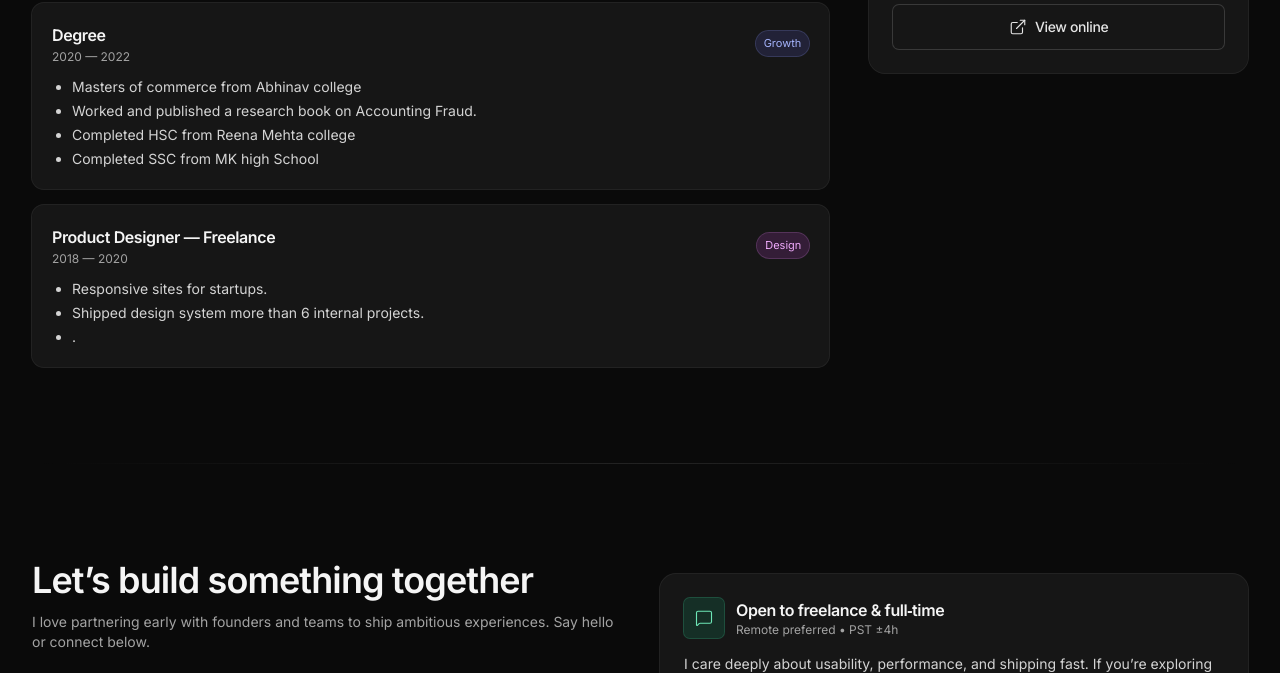
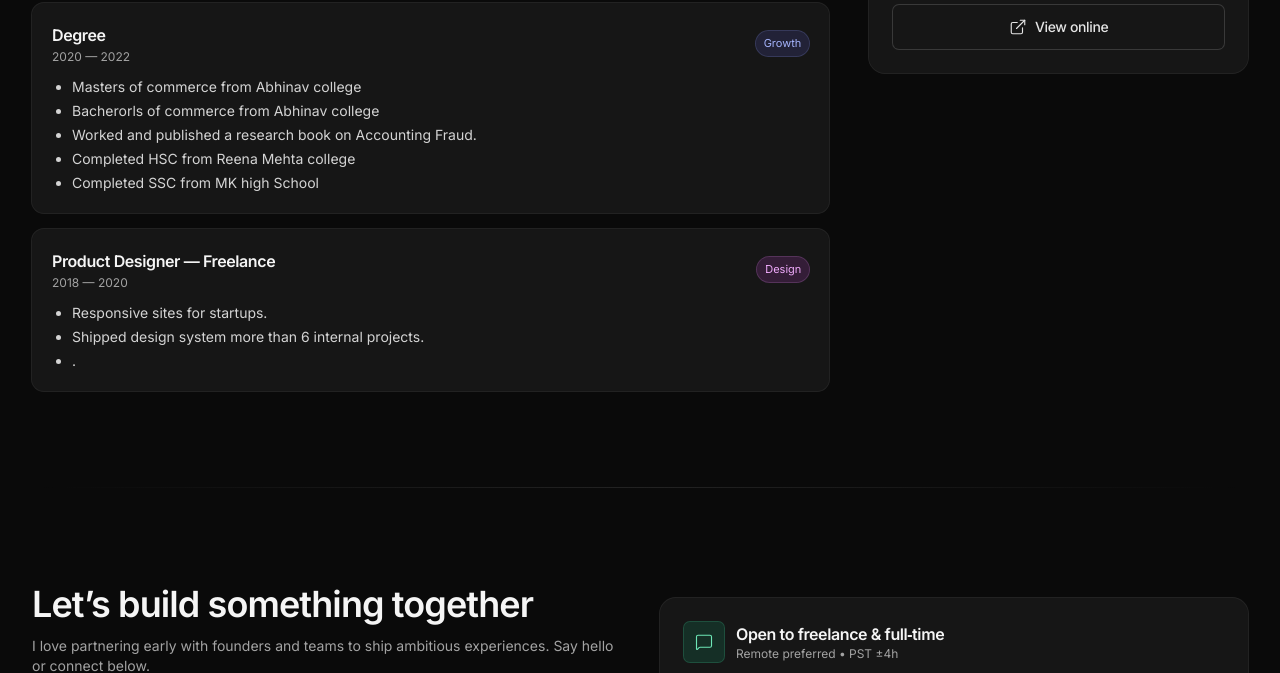
Before and after one commit to codewithsaara/Sara-Portfolio, a plain HTML site: page index.html in a window 1280 px wide. Shown: the part 2455-3128 px from the top of the page. Drawn offline with nearby package versions, Linux system fonts and the light colour scheme.

Commit message:
Update index.html

```diff
--- a/index.html
+++ b/index.html
@@ -400,6 +400,7 @@
                   </div>
                   <ul class="mt-3 list-disc ps-5 text-sm text-neutral-300 space-y-1">
                     <li>Masters of commerce from Abhinav college</li>
+                      <li>Bacherorls of commerce from Abhinav college</li>
                     <li>Worked and published a research book on Accounting Fraud.</li>
                     <li> Completed HSC from Reena Mehta college </li>
                        <li> Completed SSC from MK high School </li>
```
